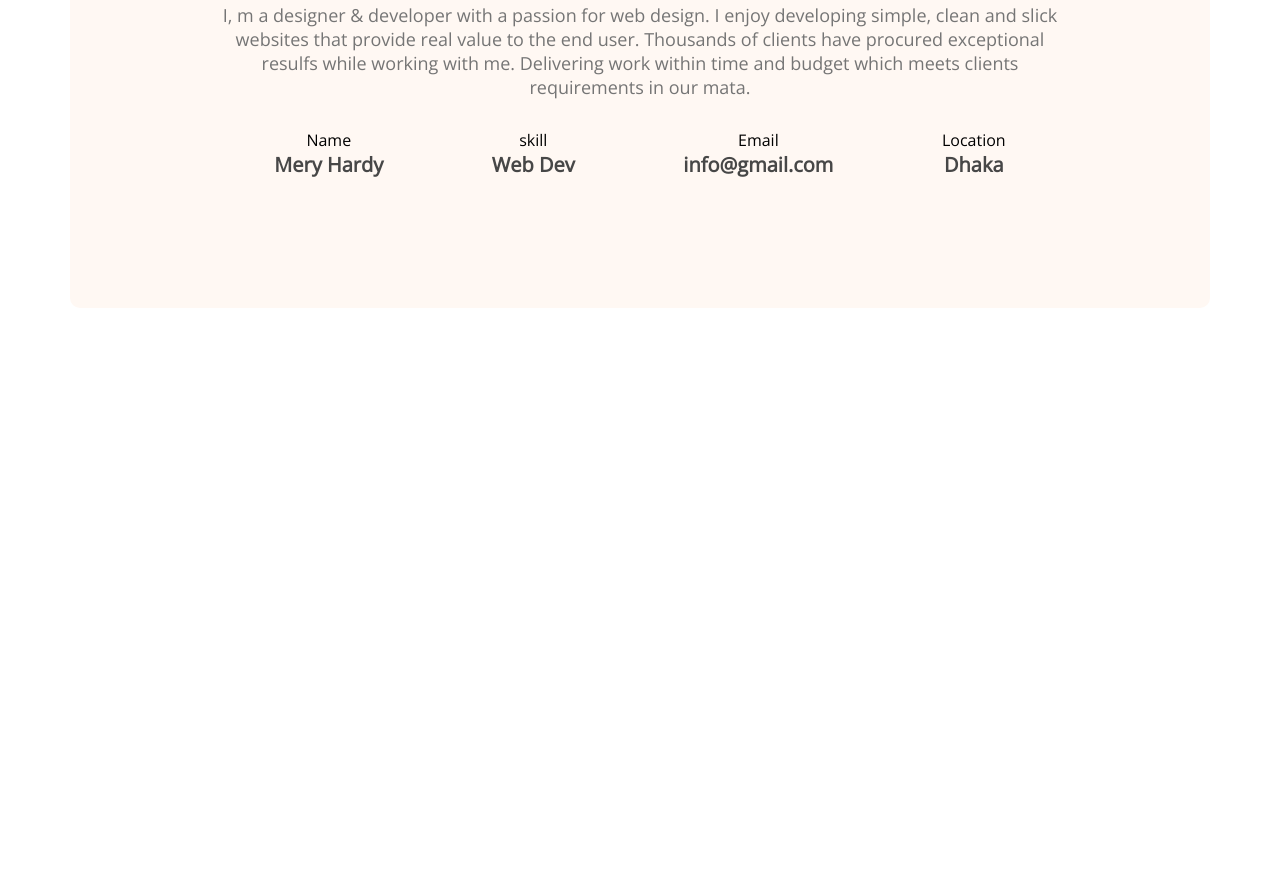
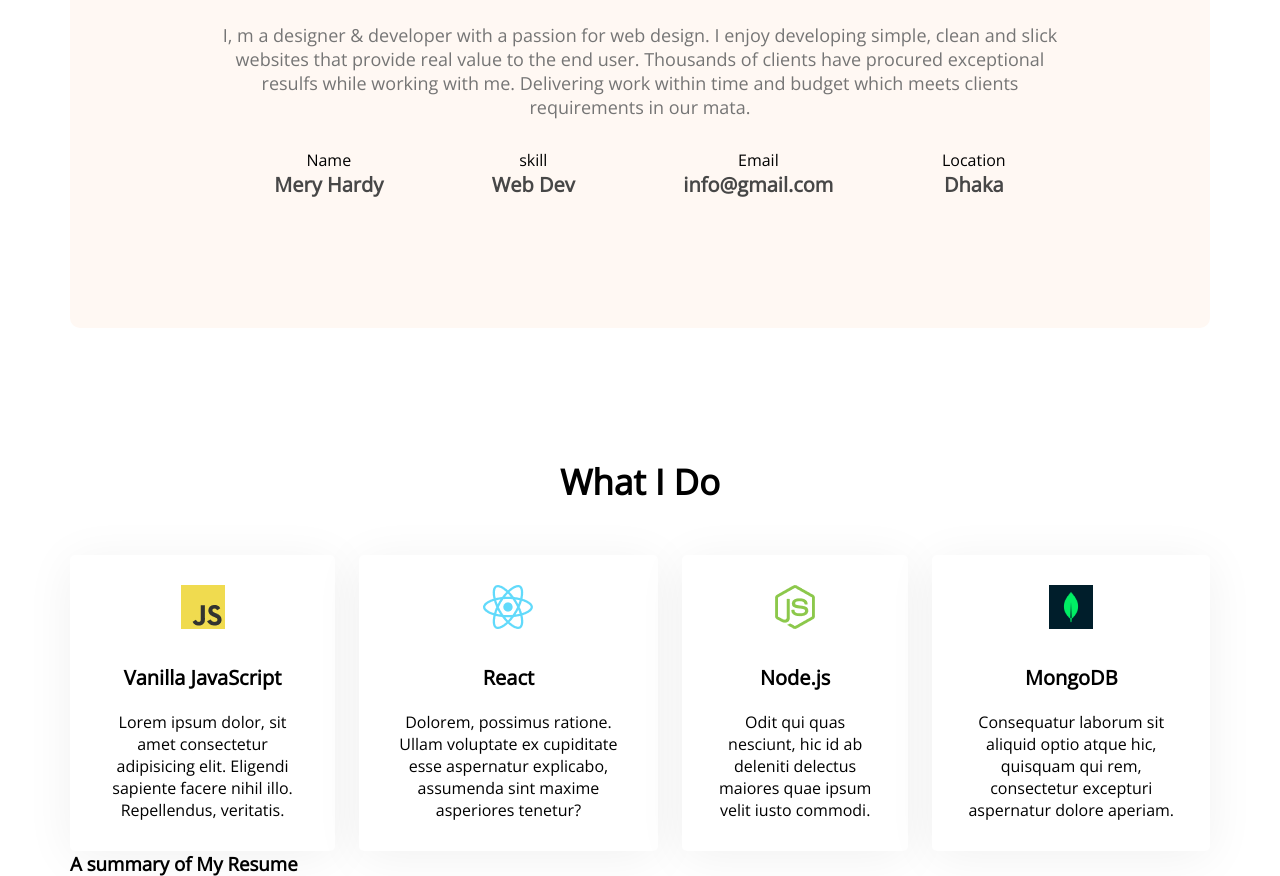
Before and after one commit to Jhumur39/devoloper-portfolio, a plain HTML site: page index.html in a window 1280 px wide. Shown: the part 1174-2050 px from the top of the page. Before the commit the page ends 1482 px from the top, so only its background shows below. Drawn offline with nearby package versions, Linux system fonts and the light colour scheme.

Commit message:
added skills

```diff
--- a/index.html
+++ b/index.html
@@ -58,6 +58,39 @@
 
       </div>
     </section>
+    <!-- what i do section  -->
+    <section class="what-i-do">
+      <h3 class="section-title">What I Do</h3>
+      <div class="skills-container">
+        <div class="skill">
+          <img src="images/icons/js.png" alt="">
+          <p class="skill-title">Vanilla JavaScript</p>
+          <p class="skill-description">Lorem ipsum dolor, sit amet consectetur adipisicing elit. Eligendi sapiente facere nihil illo. Repellendus, veritatis.</p>
+        </div>
+        <div class="skill">
+          <img src="images/icons/react.png" alt="">
+          <p class="skill-title">React</p>
+          <p class="skill-description">Dolorem, possimus ratione. Ullam voluptate ex cupiditate esse aspernatur explicabo, assumenda sint maxime asperiores tenetur?</p>
+        </div>
+        <div class="skill">
+          <img src="images/icons/nodejs.png" alt="">
+          <p class="skill-title">Node.js</p>
+          <p class="skill-description">Odit qui quas nesciunt, hic id ab deleniti delectus maiores quae ipsum velit iusto commodi.</p>
+        </div>
+        <div class="skill">
+          <img src="images/icons/mongo.png" alt="">
+          <p class="skill-title">MongoDB</p>
+          <p class="skill-description">Consequatur laborum sit aliquid optio atque hic, quisquam qui rem, consectetur excepturi aspernatur dolore aperiam.</p>
+        </div>
+      </div>
+    </section>
+    <!-- resume section -->
+    <section class="resume">
+      <h3 class="resume-title">A summary of My Resume</h3>
+      <div class="resume-content">
+
+      </div>
+    </section>
 
   </main>
   <footer>
--- a/styles/style.css
+++ b/styles/style.css
@@ -78,6 +78,7 @@ nav li{
 main{
   max-width: 1140px;
   margin: 0 auto;
+
 }
 /* about section style */
 .about{
@@ -89,7 +90,7 @@ main{
 }
  .section-title{
 
-  margin-bottom: 30px;
+  margin-bottom: 50px;
   font-weight: 700;
   font-size: 35px;
 
@@ -115,3 +116,29 @@ main{
     font-size: 20px;
     color: #474747;
   }
+  /* what i do styles */
+  .what-i-do{
+    margin-top: 130px;
+    text-align: center;
+  }
+  .skill{
+    background: #FFFFFF;
+    box-shadow: 0px 6px 50px rgba(0, 0, 0, 0.06);
+    border-radius: 5px;
+    padding: 30px;
+  }
+  .skills-container{
+    display: flex;
+    gap: 24px;
+
+  }
+  .skill-title{
+    font-weight: 700;
+    font-size: 20px;
+    margin-top: 30px;
+    margin-bottom: 20px;
+  }
+  .skill-description{
+    font-size: 16px;
+  }
+  /* resume styles */
```
